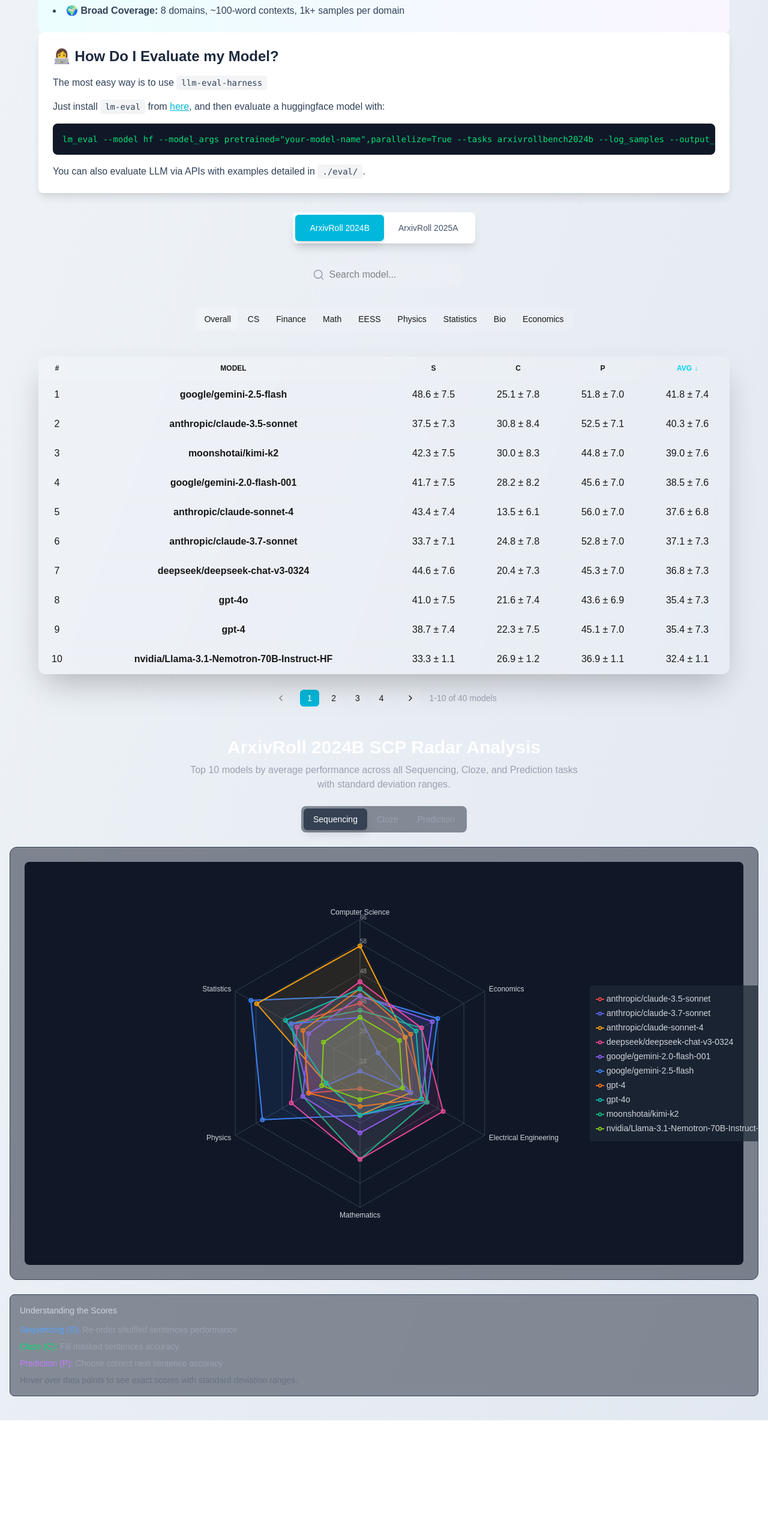
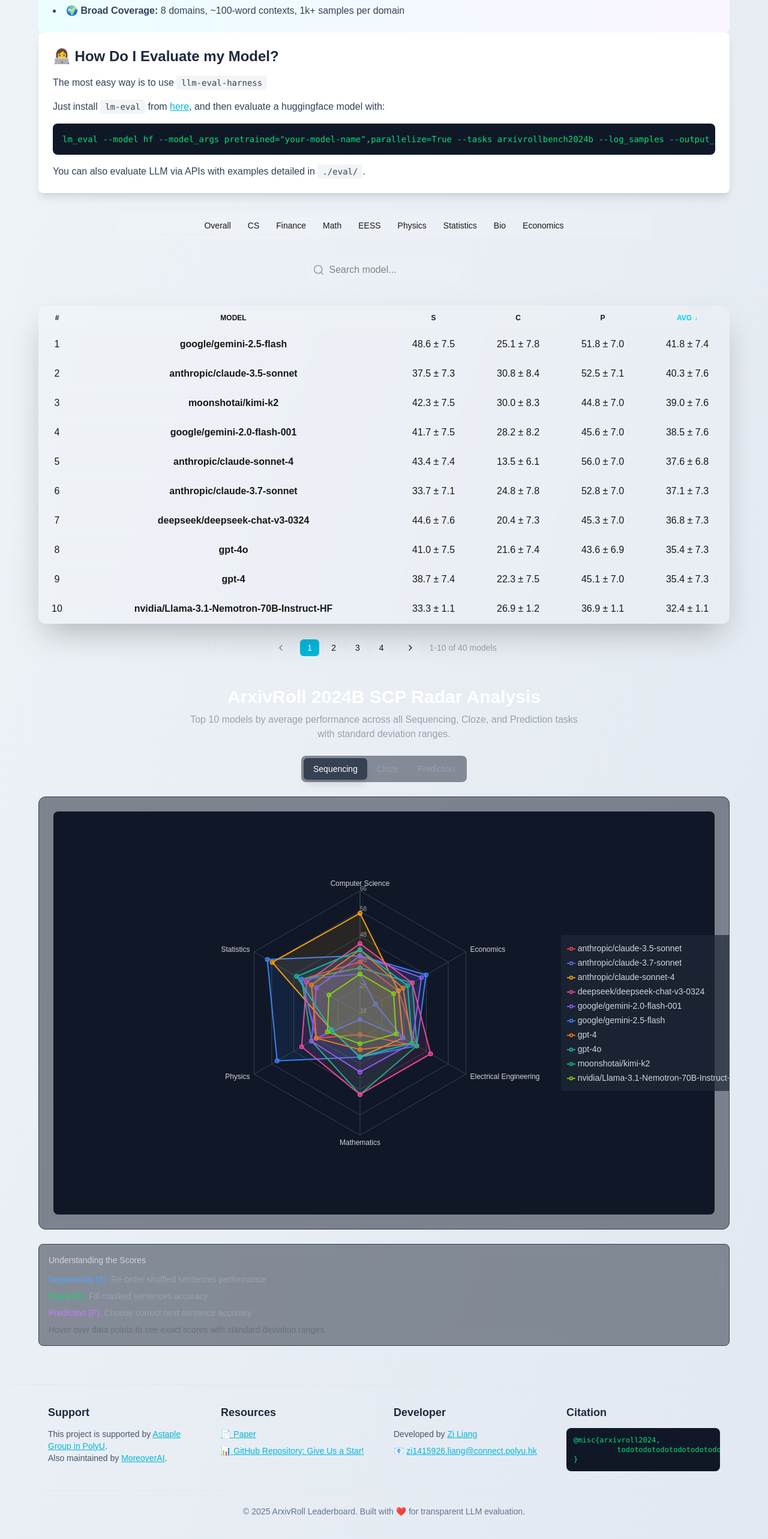
Before and after one commit to liangzid/arxivbenchleaderboard, a Next.js app: page / in a window 1280 px wide. Shown: the part 1130-3696 px from the top of the page at 60% size. Before the commit the page ends 3498 px from the top, so only its background shows below. Built offline with nearby package versions, Linux system fonts and the light colour scheme.

Commit message:
add the footer.

```diff
--- a/src/app/page.tsx
+++ b/src/app/page.tsx
@@ -102,57 +102,77 @@
           </div>
         </div>
 
-        <div className="flex justify-center mb-8">
-          <div className="bg-white dark:bg-slate-800 rounded-lg p-1 shadow-lg inline-flex">
-            <button
-              onClick={() => setActiveBenchmark('2024b')}
-              className={`px-6 py-3 text-sm font-medium rounded-md transition-colors duration-200 ${
-                activeBenchmark === '2024b'
-                  ? 'bg-cyan-500 text-white shadow-lg'
-                  : 'text-slate-600 dark:text-slate-300 hover:text-cyan-500 dark:hover:text-cyan-400'
-              }`}
-            >
-              ArxivRoll 2024B
-            </button>
-            <button
-              onClick={() => setActiveBenchmark('2025a')}
-              className={`px-6 py-3 text-sm font-medium rounded-md transition-colors duration-200 ${
-                activeBenchmark === '2025a'
-                  ? 'bg-cyan-500 text-white shadow-lg'
-                  : 'text-slate-600 dark:text-slate-300 hover:text-cyan-500 dark:hover:text-cyan-400'
-              }`}
-            >
-              ArxivRoll 2025A
-            </button>
+        {/* Benchmark Version Tabs */}
+        <div className="max-w-6xl mx-auto mb-8">
+          <TabNavigation
+            activeBenchmark={activeBenchmark}
+            onBenchmarkChange={setActiveBenchmark}
+          />
+        </div>
+
+        {/* Toolbar */}
+        <div className="max-w-6xl mx-auto mb-8">
+          <Toolbar />
+        </div>
+
+        {/* Main Content */}
+        <div className="max-w-6xl mx-auto">
+          <RobenchTable activeTab={activeTab} benchmarkVersion={activeBenchmark} />
+          <div className="mt-12">
+            <RobenchScpRadarCharts benchmarkVersion={activeBenchmark} />
           </div>
         </div>
 
-        {activeBenchmark === '2024b' ? (
-          <>
-            <Toolbar />
-            <div className="flex justify-center mt-8">
-              <TabNavigation activeTab={activeTab} onTabChange={setActiveTab} />
+        <footer className="mt-16 border-t border-gray-200 dark:border-gray-700 pt-8 pb-4">
+          <div className="max-w-6xl mx-auto px-4">
+            <div className="grid grid-cols-1 md:grid-cols-2 lg:grid-cols-4 gap-8 text-center md:text-left">
+
+              <div>
+                <h3 className="text-lg font-semibold text-slate-800 dark:text-white mb-3">Support</h3>
+                <p className="text-sm text-slate-600 dark:text-slate-400">
+                  This project is supported by <a href="https://astaple.com" className="text-cyan-500 hover:text-cyan-400 underline">Astaple Group in PolyU</a>.
+                </p>
+                <p className="text-sm text-slate-600 dark:text-slate-400">
+                  Also maintained by <a href="https://moreoverai.com/about" className="text-cyan-500 hover:text-cyan-400 underline">MoreoverAI</a>.
+                </p>
+              </div>
+
+              <div>
+                <h3 className="text-lg font-semibold text-slate-800 dark:text-white mb-3">Resources</h3>
+                <ul className="space-y-2 text-sm">
+                  <li><a href="https://arxiv.org/not-done" className="text-cyan-500 hover:text-cyan-400 underline">📄 Paper</a></li>
+                  <li><a href="https://github.com/liangzid/ArxivRoll" className="text-cyan-500 hover:text-cyan-400 underline">📊 GitHub Repository: Give Us a Star!</a></li>
+                </ul>
+              </div>
+
+              <div>
+                <h3 className="text-lg font-semibold text-slate-800 dark:text-white mb-3">Developer</h3>
+                <p className="text-sm text-slate-600 dark:text-slate-400">
+                  Developed by <a href="https://liangzid.github.io/research.html" className="text-cyan-500 hover:text-cyan-400 underline">Zi Liang</a>
+                </p>
+                <p className="text-sm text-slate-600 dark:text-slate-400 mt-2">
+                  📧 <a href="mailto:zi1415926.liang@connect.polyu.hk" className="text-cyan-500 hover:text-cyan-400 underline">zi1415926.liang@connect.polyu.hk</a>
+                </p>
+              </div>
+
+              <div>
+                <h3 className="text-lg font-semibold text-slate-800 dark:text-white mb-3">Citation</h3>
+                <div className="bg-gray-900 text-green-400 p-3 rounded-lg text-left text-xs overflow-x-auto">
+                  <pre><code>{`@misc{arxivroll2024,
+		  todotodotodotodotodotodotodotodotodotodotodotodo
+}`}</code></pre>
+                </div>
+              </div>
             </div>
-            <RobenchTable activeTab={activeTab} benchmarkVersion="2024b" />
 
-            <div className="mt-12">
-              <RobenchScpRadarCharts benchmarkVersion="2024b" />
-            </div>
-          </>
-        ) : (
-          <div className="flex items-center justify-center h-96">
-            <div className="text-center">
-              <div className="text-6xl mb-4">🚀</div>
-              <h2 className="text-2xl font-bold text-slate-800 dark:text-white mb-4">
-                ArxivRoll 2025A Coming Soon
-              </h2>
-              <p className="text-slate-600 dark:text-slate-400 max-w-md mx-auto">
-                We're currently preparing fresh test cases from the latest ArXiv preprints (Oct 2024 - Mar 2025).
-                Stay tuned for the next iteration of our one-time-pad evaluation framework!
+            <div className="mt-8 pt-6 border-t border-gray-200 dark:border-gray-700 text-center">
+              <p className="text-sm text-slate-500 dark:text-slate-400">
+                © 2025 ArxivRoll Leaderboard. Built with ❤️ for transparent LLM evaluation.
               </p>
             </div>
           </div>
-        )}
+        </footer>
+
       </div>
     </main>
   );
```
